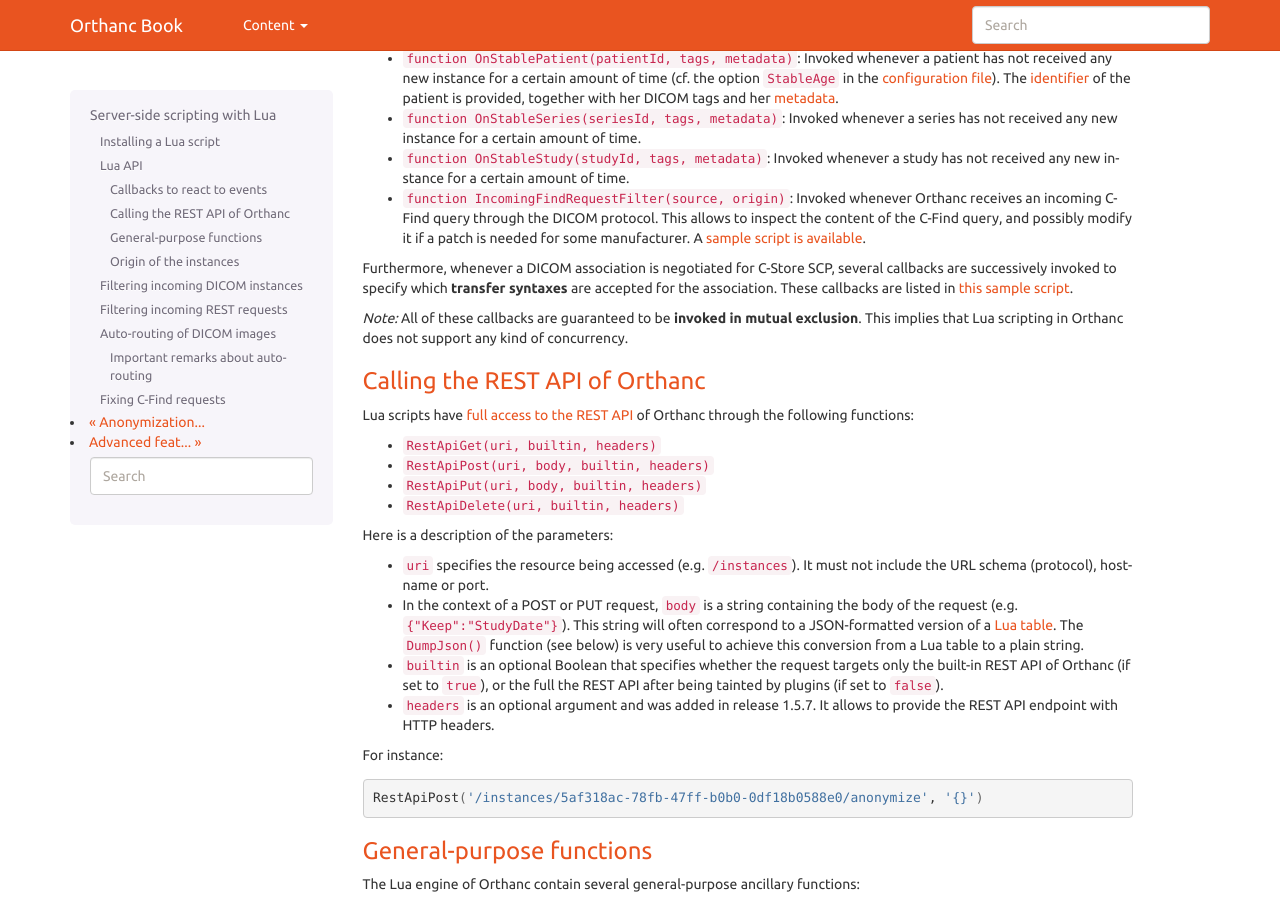
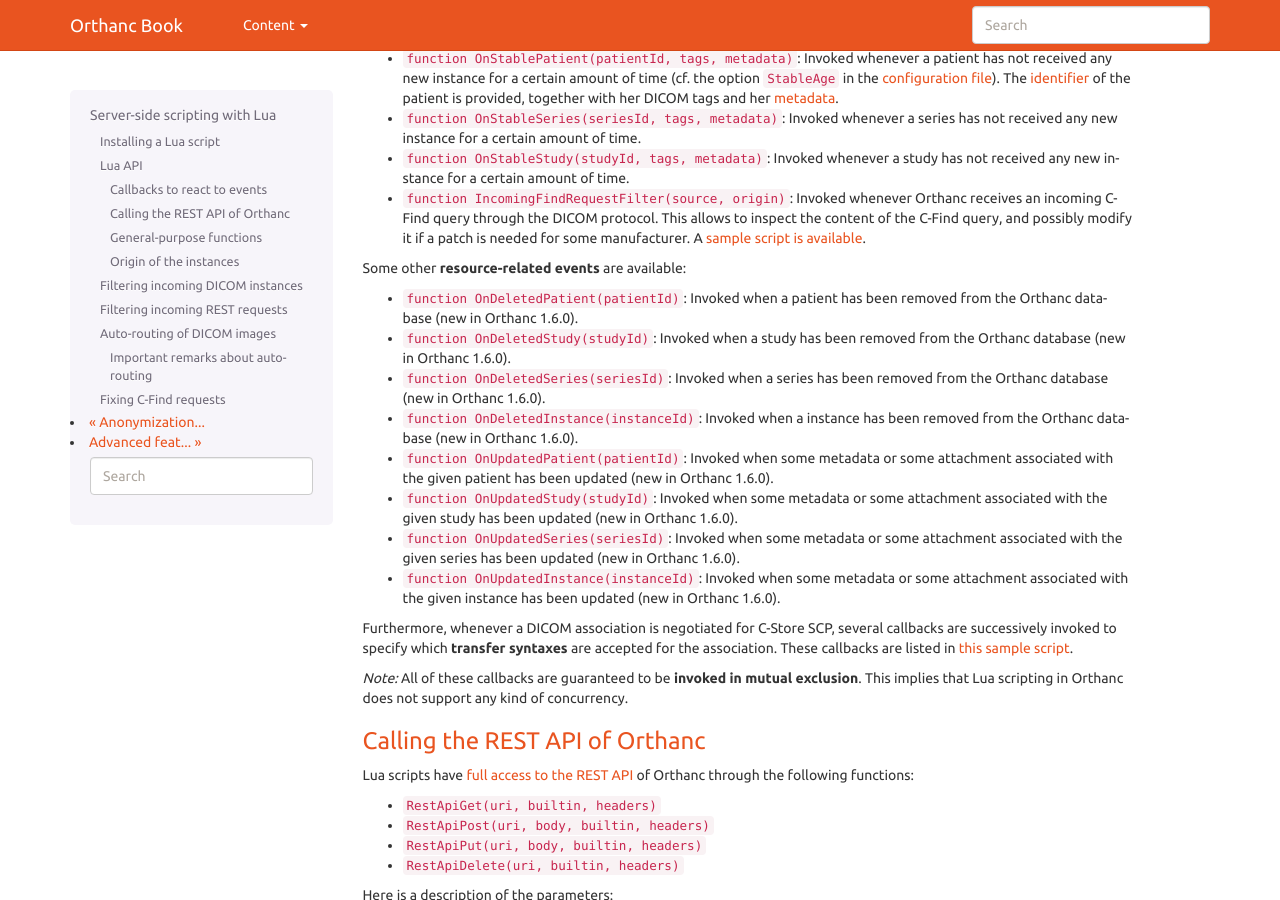
Before and after one commit to orthanc-mirrors/orthanc-book, a Sphinx documentation site: the page built from Sphinx/source/users/lua.rst, in a window 1280 px wide and 900 px high, scrolled down 1417 px. Built offline with Sphinx 7.4.7, drawn with Linux system fonts in a browser that asks for light colours.

Commit message:
Lua events for deleted/updated resources

```diff
--- a/Sphinx/source/users/lua.rst
+++ b/Sphinx/source/users/lua.rst
@@ -109,6 +109,29 @@
   and possibly modify it if a patch is needed for some manufacturer. A
   `sample script is available
   <https://bitbucket.org/sjodogne/orthanc/src/default/Resources/Samples/Lua/IncomingFindRequestFilter.lua>`__.
+
+Some other **resource-related events** are available:
+
+* ``function OnDeletedPatient(patientId)``: Invoked when a patient has
+  been removed from the Orthanc database (new in Orthanc 1.6.0).
+* ``function OnDeletedStudy(studyId)``: Invoked when a study has been
+  removed from the Orthanc database (new in Orthanc 1.6.0).
+* ``function OnDeletedSeries(seriesId)``: Invoked when a series has
+  been removed from the Orthanc database (new in Orthanc 1.6.0).
+* ``function OnDeletedInstance(instanceId)``: Invoked when a instance
+  has been removed from the Orthanc database (new in Orthanc 1.6.0).
+* ``function OnUpdatedPatient(patientId)``: Invoked when some metadata
+  or some attachment associated with the given patient has been
+  updated (new in Orthanc 1.6.0).
+* ``function OnUpdatedStudy(studyId)``: Invoked when some metadata or
+  some attachment associated with the given study has been updated
+  (new in Orthanc 1.6.0).
+* ``function OnUpdatedSeries(seriesId)``: Invoked when some metadata
+  or some attachment associated with the given series has been updated
+  (new in Orthanc 1.6.0).
+* ``function OnUpdatedInstance(instanceId)``: Invoked when some
+  metadata or some attachment associated with the given instance has
+  been updated (new in Orthanc 1.6.0).
 
 Furthermore, whenever a DICOM association is negotiated for C-Store
 SCP, several callbacks are successively invoked to specify which
```
